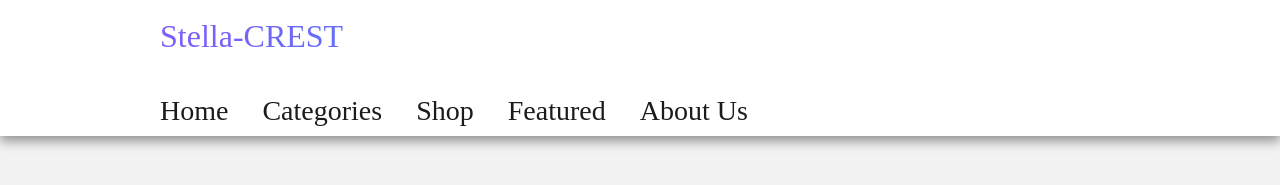
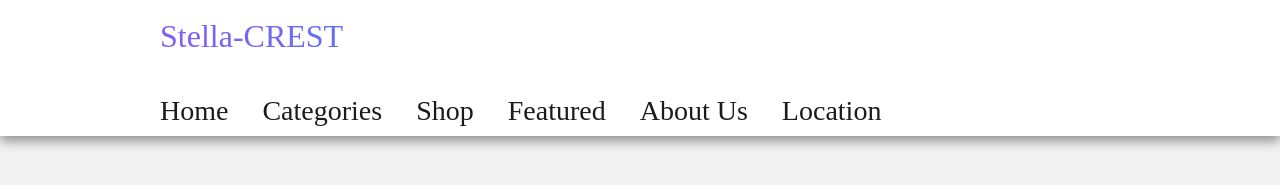
Before and after one commit to Uriyann/Stella-CREST-Website, a plain HTML site: page index.html in a window 1280 px wide. Shown: the top 185 px of the page. Drawn offline with nearby package versions, Linux system fonts and the light colour scheme.

Commit message:
Updated Navigation Bar

```diff
--- a/index.html
+++ b/index.html
@@ -28,6 +28,7 @@
                     <a href="#shop" class="nav-shop nav-btn">Shop</a>
                     <a href="#featured" class="nav-featured nav-btn">Featured</a>
                     <a href="https://www.youtube.com/watch?v=dQw4w9WgXcQ&pp=ygUJcmljayByb2xs" class="nav-about nav-btn">About Us</a>
+                    <a href="#" class="loc-location nav-btn">Location</a>
                 </div>
             </div>
 
```
